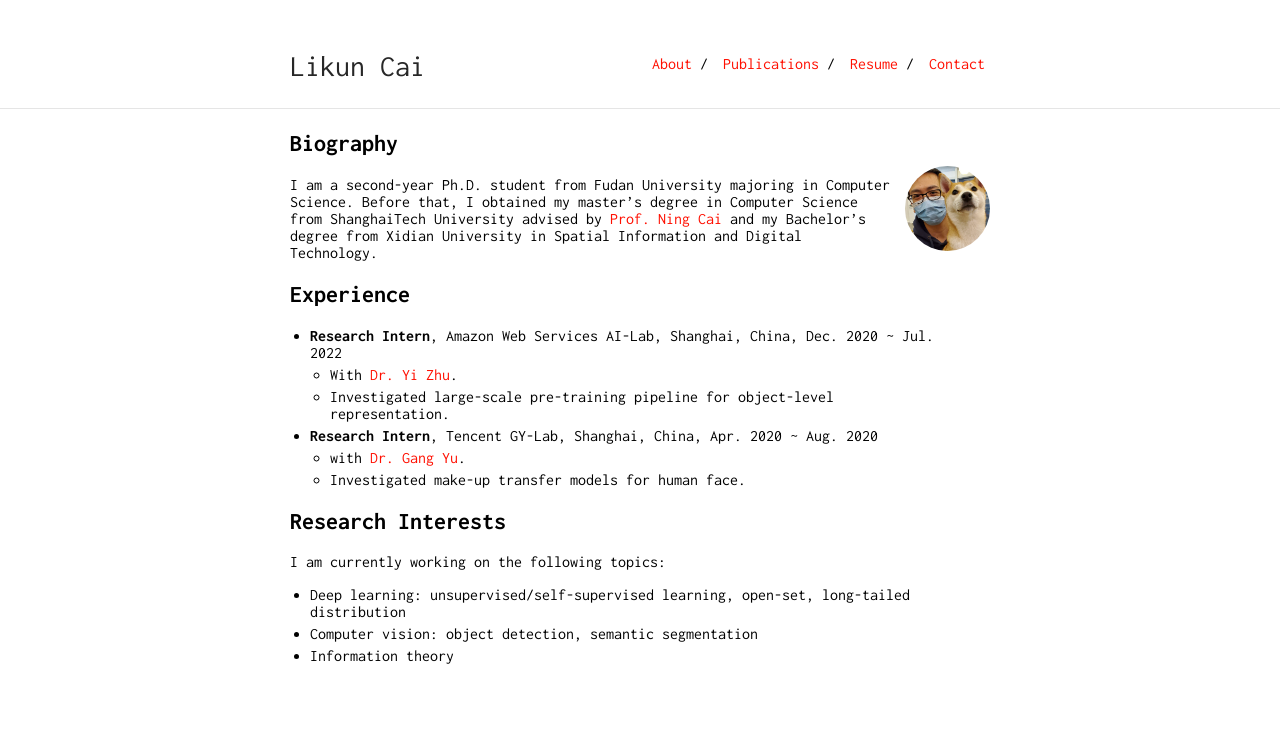
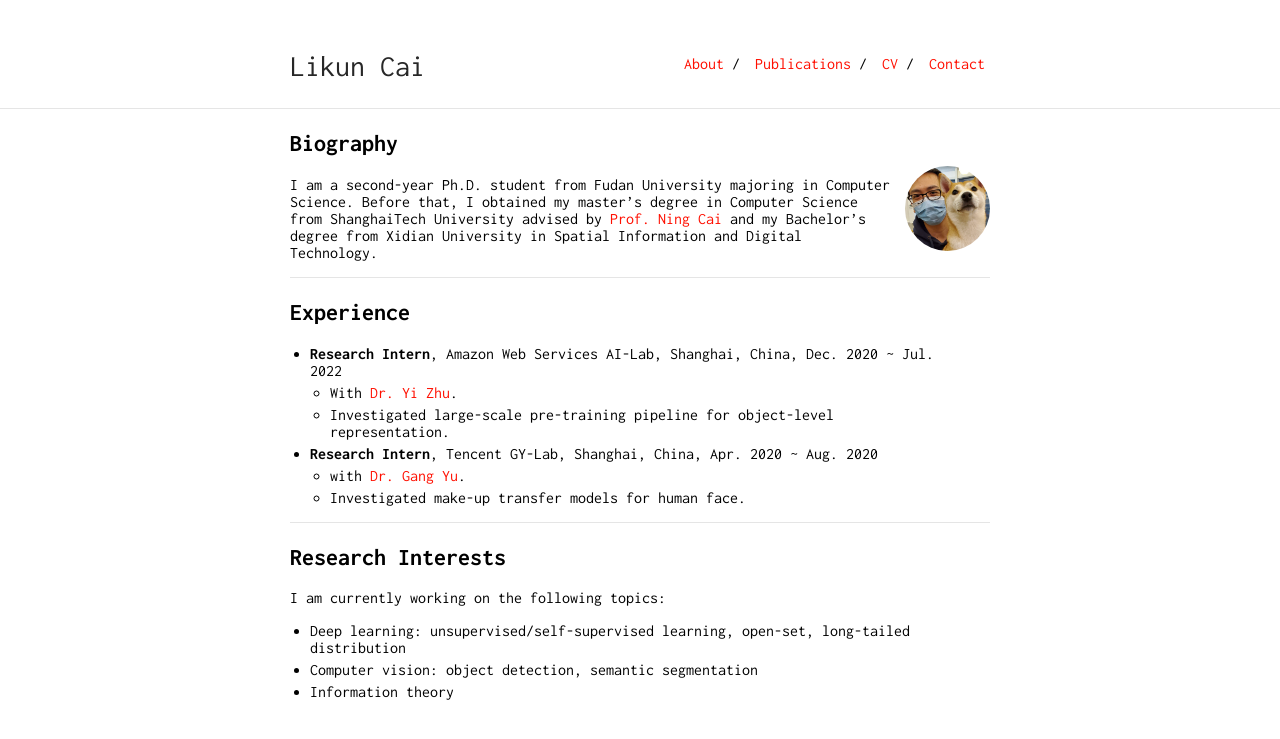
Before and after one commit to cailk/cailk.github.io, a Jekyll site: the page built from index.md, in a window 1280 px wide. Shown: the top 739 px of the page. Built offline with Jekyll 4.4.1, drawn with Linux system fonts in a browser that asks for light colours; our own code applies the rules of GitHub Pages for plain Markdown files.

Commit message:
update index

```diff
--- a/_config.yml
+++ b/_config.yml
@@ -5,7 +5,7 @@ nav:
    link: "/cailk.github.io/"
  - name: "Publications"
    link: "publications"
- - name: "Resume"
+ - name: "CV"
    link: "LikunCai_CV_Aug2022_Updated.pdf"
  - name: "Contact"
    link: "contact"
--- a/index.md
+++ b/index.md
@@ -9,6 +9,8 @@ layout: default
 I am a second-year Ph.D. student from Fudan University majoring in Computer Science.
 Before that, I obtained my master's degree in Computer Science from ShanghaiTech University advised by [Prof. Ning Cai](https://sist.shanghaitech.edu.cn/sist_en/2020/0814/c7582a54749/page.htm) and my Bachelor’s degree from Xidian University in Spatial Information and Digital Technology.
 
+---
+
 ## Experience
 * **Research Intern**, Amazon Web Services AI-Lab, Shanghai, China, Dec. 2020 ~ Jul. 2022
     - With [Dr. Yi Zhu](https://bryanyzhu.github.io/).
@@ -17,6 +19,8 @@ Before that, I obtained my master's degree in Computer Science from ShanghaiTech
     - with [Dr. Gang Yu](https://www.skicyyu.org/).
     - Investigated make-up transfer models for human face.
 
+---
+
 ## Research Interests
 
 I am currently working on the following topics:
```
